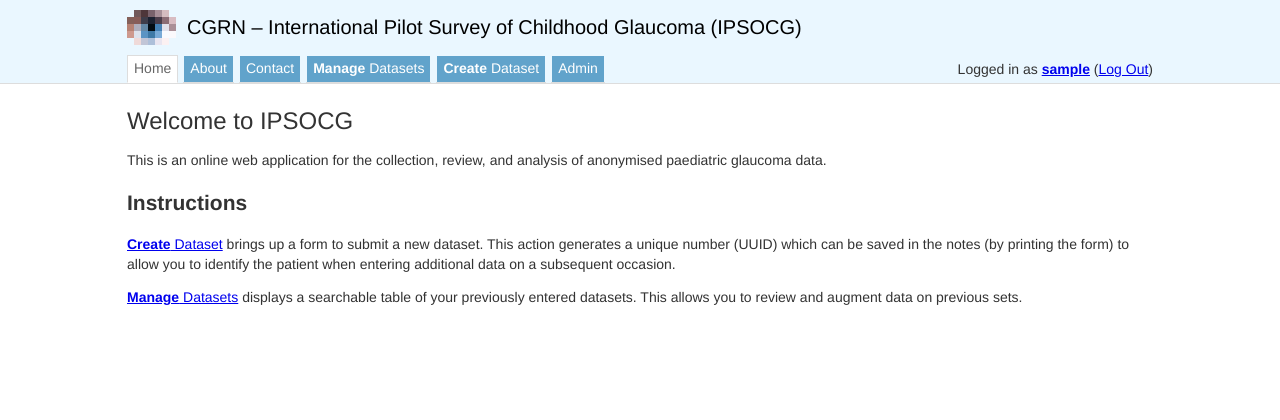
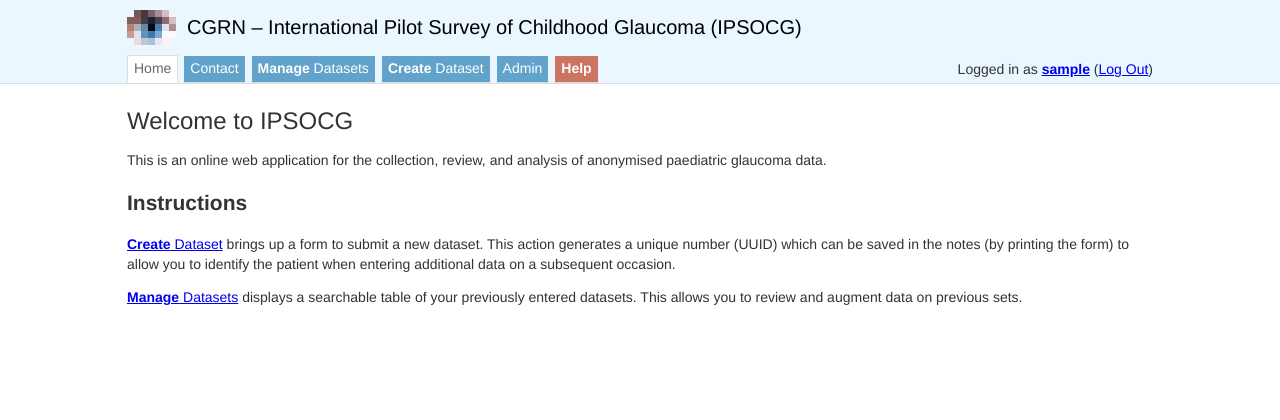
Before and after one commit to openeyes/anonymeyes, a Django app: page /anonymeyes/ in a window 1280 px wide. Shown: the top 420 px of the page. Run offline with Django 3.2, Linux system fonts and the light colour scheme; the visitor is signed in with stand-in values (Sample User, id 1); parts of the project's set-up code (start-up, migrations or seed data) failed here and were passed over; some libraries are stand-ins or nearby versions.

Commit message:
Add help tab and manuals (resolves #113) Remove about tab as it is still a placeholder

```diff
--- a/cgrn/apps/anonymeyes/urls.py
+++ b/cgrn/apps/anonymeyes/urls.py
@@ -6,6 +6,7 @@ urlpatterns = patterns('apps.anonymeyes.views',
                        url(r'^contact/$', ContactView.as_view(), name='contact'),
                        url(r'^thanks/$', ThanksView.as_view(), name='thanks'),
                        url(r'^about/$', AboutView.as_view(), name='about'),
+                       url(r'^help/$', HelpView.as_view(), name='help'),
                        url(r'^list/$', PatientListView.as_view(), name='list'),
                        url(r'^detail/(?P<pk>\d+)/$', PatientDetailView.as_view(), name='detail'),
                        url(r'^delete/(?P<pk>\d+)/$', PatientDeleteView.as_view(), name='delete'),
--- a/cgrn/apps/anonymeyes/views.py
+++ b/cgrn/apps/anonymeyes/views.py
@@ -54,6 +54,9 @@ class IndexView(TemplateView):
 
 class AboutView(TemplateView):
     template_name = 'anonymeyes/about.html'
+
+class HelpView(TemplateView):
+    template_name = 'anonymeyes/help.html'
 
 class ContactView(FormView):
     template_name = 'anonymeyes/contact.html'
--- a/cgrn/assets/css/cgrn.css
+++ b/cgrn/assets/css/cgrn.css
@@ -56,6 +56,10 @@ body {
 	display: block;
 	background: #61a3cb;
 	text-decoration: none;
+}
+
+.header-container nav li.highlight a {
+	background: #cb7461;
 }
 
 .header-container nav li.active,
--- a/cgrn/templates/base.html
+++ b/cgrn/templates/base.html
@@ -33,7 +33,7 @@
 			<nav>
 				<ul class="clearfix">
 					{% block nav-index %}<li><a href="{% url index %}">Home</a></li>{% endblock %}
-					{% block nav-about %}<li><a href="{% url about %}">About</a></li>{% endblock %}
+					{% block nav-about %}<!-- <li><a href="{% url about %}">About</a></li> -->{% endblock %}
 					{% block nav-contact %}<li><a href="{% url contact %}">Contact</a></li>{% endblock %}
 					{% if user.is_authenticated %}
 					{% block nav-list %}<li><a href="{% url list %}"><strong>Manage</strong> Datasets</a></li>{% endblock %}
@@ -41,6 +41,7 @@
 					{% if user.is_staff %}
 					<li><a href="/admin/">Admin</a></li>
 					{% endif %}
+					{% block nav-help %}<li class="highlight"><a href="{% url help %}"><strong>Help</strong></a></li>{% endblock %}
 					{% endif %}
 				</ul>
 			</nav>
```
Also changed, not shown: cgrn/apps/anonymeyes/templates/anonymeyes/help.html (added, +11 -0 lines), 2 other files.
